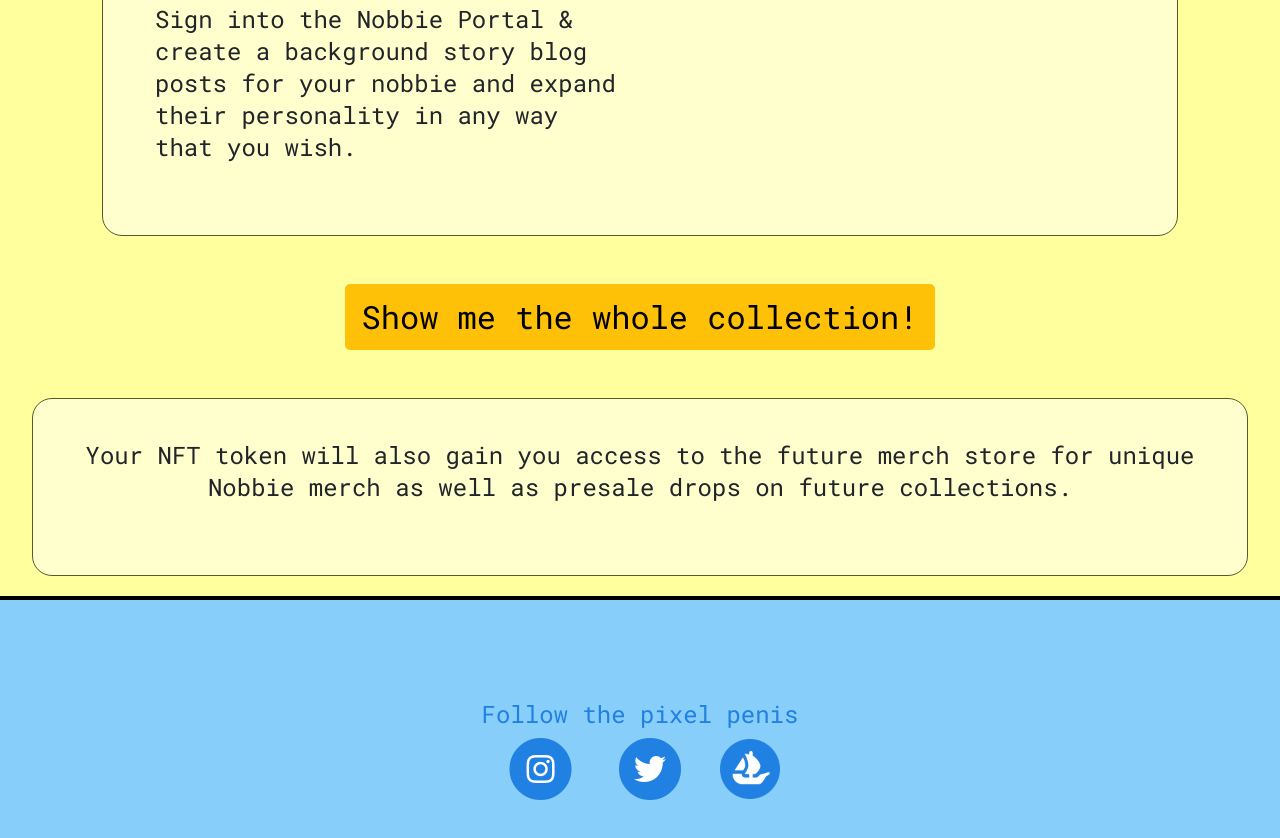
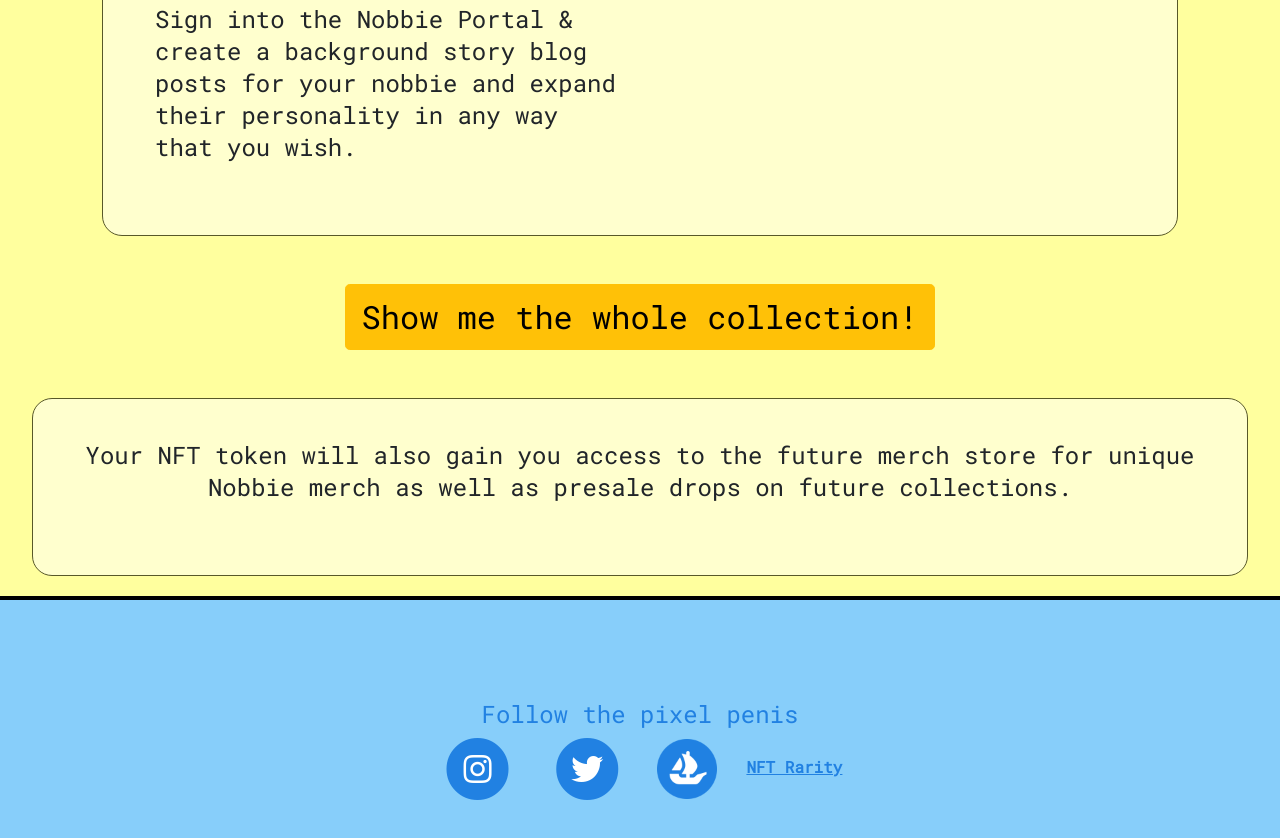
Before and after one commit to nobbiepixel/web, a plain HTML site: page index.html in a window 1280 px wide. Shown: the part 4527-5365 px from the top of the page. Drawn offline with nearby package versions, Linux system fonts and the light colour scheme.

Commit message:
Add Rarity Sniper

```diff
--- a/index.html
+++ b/index.html
@@ -274,6 +274,7 @@
           <i class="fab fa-twitter fa-stack-1x fa-inverse"></i>
         </span></a>
       <a href="https://opensea.io/collection/nobbie-pixel" target="_blank"><img src="images/opensea.png" class="icon" /></i></a>
+      <a href="https://raritysniper.com/" target="_blank">NFT Rarity</a>
     </div>
   </div>
 
```
